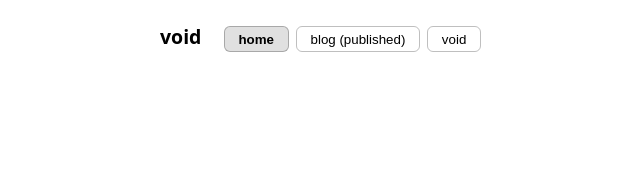
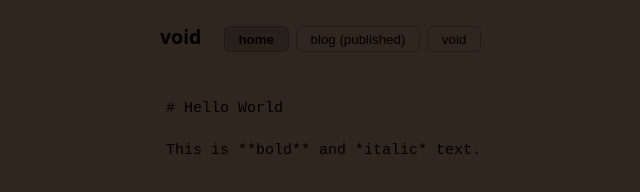
Before and after one commit to dwbrite/the-obelisk, a website built with Vite: page the-obelisk/index.html in a window 1280 px wide. Shown: the whole page, without its empty margins (30-670 px from the left). Built offline with nearby package versions, Linux system fonts and the light colour scheme.

Commit message:
stuff n things

```diff
--- a/the-obelisk/index.html
+++ b/the-obelisk/index.html
@@ -9,6 +9,7 @@
 </head>
 <body>
 <main class="container">
+<div id="bases">
   <header>
     <h1>void</h1>
     <nav id="view-buttons">
@@ -19,6 +20,8 @@
   </header>
   <p id="status"></p>
   <table id="notes-table"></table>
+</div>
+<div id="app"></div>
 </main>
 </body>
 </html>
--- a/the-obelisk/src/main.ts
+++ b/the-obelisk/src/main.ts
@@ -45,6 +45,30 @@ async function tick() {
   requestAnimationFrame(tick);
 }
 
+import { EditorState } from '@codemirror/state';
+import { EditorView } from '@codemirror/view';
+import { markdown } from '@codemirror/lang-markdown';
+
+const view = new EditorView({
+    state: EditorState.create({
+        doc: '# Hello World\n\nThis is **bold** and *italic* text.',
+        extensions: [
+            markdown(),
+        ],
+    }),
+    parent: document.getElementById('app')!,
+});
+
+// Required: Track mouse selection state
+view.contentDOM.addEventListener('mousedown', () => {
+    view.dispatch({ effects: setMouseSelecting.of(true) });
+});
+document.addEventListener('mouseup', () => {
+    requestAnimationFrame(() => {
+        view.dispatch({ effects: setMouseSelecting.of(false) });
+    });
+});
+
 window.addEventListener("DOMContentLoaded", () => {
   tableEl = document.querySelector("#notes-table")!;
   document.querySelectorAll<HTMLButtonElement>("#view-buttons button").forEach(
--- a/the-obelisk/src/styles.css
+++ b/the-obelisk/src/styles.css
@@ -1,11 +1,33 @@
 :root {
-  color-scheme: light dark;
-  font-family: system-ui, sans-serif;
+  font-family: Karla, system-ui, sans-serif;
   font-size: 15px;
+  /*color: #ebdac6;*/
+
+
+  /*--md-heading: #ebdac6;*/
+  /*--md-bold: #f15044;*/
+  /*--md-italic: #4db2d1;*/
+  /*--md-link: #2e9768;*/
+  /*--md-code-bg: #2a241e;*/
+  /*--md-bg: #2e261f;*/
+
+  --background: 0 0% 100%;
+  --foreground: 220 9% 9%;
+  --border: 220 13% 91%;
+  --muted: 220 14% 96%;
+  --muted-foreground: 220 9% 46%;
+  --primary: 220 90% 56%;
+
+  /* markdown-specific (fall back to the ones above) */
+  --md-heading: 220 9% 9%;
+  --md-bold: 220 9% 9%;
+  --md-italic: 220 9% 9%;
+  --md-link: 220 90% 56%;
 }
 
 body {
   margin: 0;
+  background-color: #2e261f;
 }
 
 .container {
```
Also changed, not shown: the-obelisk/my-vault/blog.md (+1 -1 lines), the-obelisk/package.json (+9 -3 lines), the-obelisk/my-vault/.obsidian/workspace.json, 2 other files.
